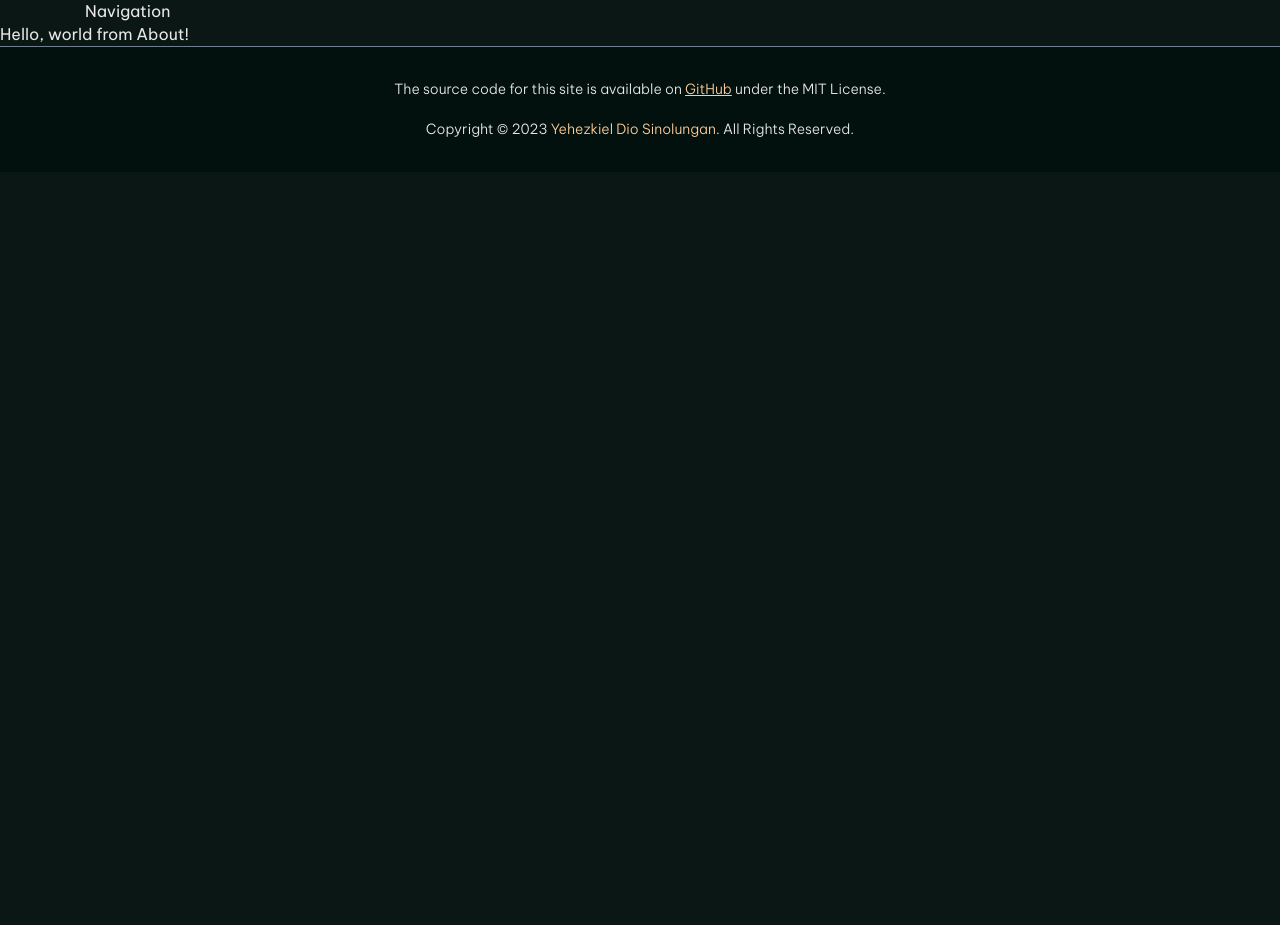
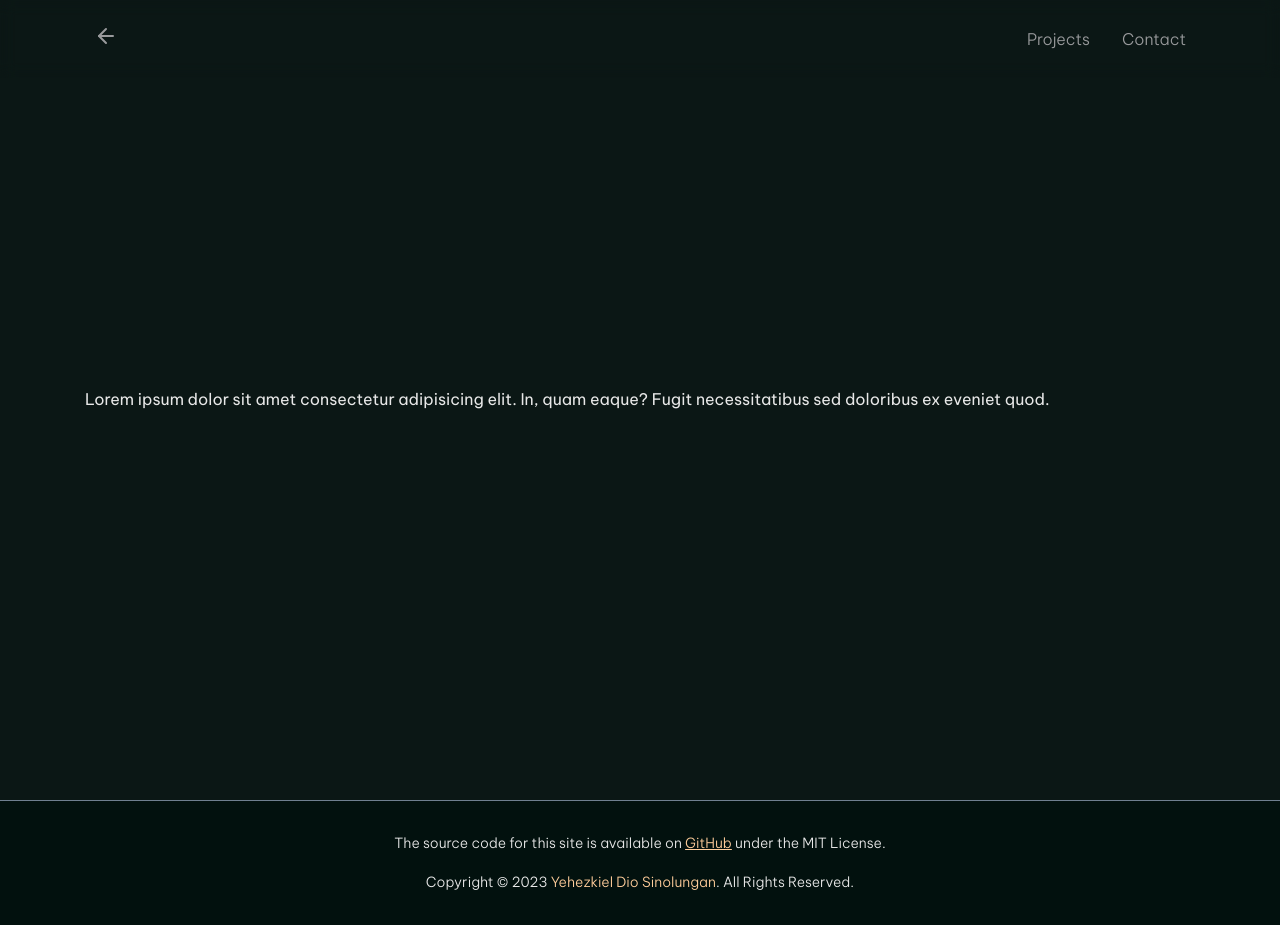
Before and after one commit to yehezkieldio/personal-website.old, a Next.js app: page /about in a window 1280 px wide. Before the commit the page ends 800 px from the top, so only its background shows below. Built offline with nearby package versions, Linux system fonts and the light colour scheme.

Commit message:
feat: page-navigation

```diff
--- a/src/app/about/page.tsx
+++ b/src/app/about/page.tsx
@@ -2,8 +2,11 @@
 
 export default function About() {
     return (
-        <main>
-            <div>Hello, world from About!</div>
+        <main className="page-about">
+            <div className="page-container">
+                Lorem ipsum dolor sit amet consectetur adipisicing elit. In, quam eaque? Fugit necessitatibus sed
+                doloribus ex eveniet quod.
+            </div>
         </main>
     );
 }
--- a/src/app/page.tsx
+++ b/src/app/page.tsx
@@ -21,7 +21,7 @@ export default function Main() {
                             <span className="highlight">web development</span> and{" "}
                             <span className="highlight">software architecture</span>. I&apos;ve mostly worked with{" "}
                             <span className="highlight">TypeScript</span> in the past, but I&apos;m also familiar with{" "}
-                            <span className="highlight">PHP</span> while also currently learning{" "}
+                            <span className="highlight">PHP</span> and also currently learning{" "}
                             <span className="highlight">Go</span>.
                         </p>
                     </article>
--- a/src/components/page-navigation.tsx
+++ b/src/components/page-navigation.tsx
@@ -1,12 +1,37 @@
 import useScroll from "../hooks/use-on-scroll";
+import Link from "next/link";
 
 export default function PageNavigation() {
     const isScrolled = useScroll(0);
 
     return (
         <nav className={`page-navigation ${isScrolled ? "page-navigation--sticky" : ""}`}>
-            <div className="page-navigation__container page-container">
-                <div className="page-navigation__inner">Navigation</div>
+            <div className="page-container">
+                <div className="page-navigation-content">
+                    <Link className="page-navigation--content-item" href="/projects">
+                        Projects
+                    </Link>
+                    <Link className="page-navigation--content-item" href="/contact">
+                        Contact
+                    </Link>
+                </div>
+                <Link className="arrow" href="/">
+                    <svg
+                        xmlns="http://www.w3.org/2000/svg"
+                        width="24"
+                        height="24"
+                        viewBox="0 0 24 24"
+                        fill="none"
+                        stroke="currentColor"
+                        strokeWidth="2"
+                        strokeLinecap="round"
+                        strokeLinejoin="round"
+                        className="w-6 h-6 "
+                    >
+                        <line x1="19" x2="5" y1="12" y2="12"></line>
+                        <polyline points="12 19 5 12 12 5"></polyline>
+                    </svg>
+                </Link>
             </div>
         </nav>
     );
--- /dev/null
+++ b/src/styles/components/_page-navigation.scss
@@ -0,0 +1,47 @@
+.page-navigation {
+    position: fixed;
+    right: 0;
+    left: 0;
+    top: 0;
+    z-index: 50;
+    transition-duration: 200ms;
+    backdrop-filter: blur(8px);
+
+    &--sticky {
+        border-bottom: 1px solid $slate;
+        background: transparent;
+        transition-duration: 500ms;
+    }
+
+    .page-container {
+        padding: 1.5rem;
+        display: flex;
+        flex-direction: row-reverse;
+        justify-content: space-between;
+        align-items: center;
+    }
+
+    .page-navigation-content {
+        display: flex;
+        gap: 2rem;
+        justify-content: space-between;
+
+        a {
+            color: $foreground-secondary;
+            text-decoration: none;
+            transition-duration: 500ms;
+            font-weight: 300;
+
+            &:hover {
+                color: lighten($color: $foreground-secondary, $amount: 20);
+            }
+        }
+    }
+    .arrow {
+        color: $foreground-secondary;
+
+        &:hover {
+            color: lighten($color: $foreground-secondary, $amount: 20);
+        }
+    }
+}
--- a/src/styles/index.scss
+++ b/src/styles/index.scss
@@ -39,8 +39,10 @@ body {
     color: $accent;
 }
 
+@import "components/page-navigation";
 @import "components/page-container";
+@import "components/page-footer";
 @import "components/button";
 
 @import "pages/page-main";
-@import "pages/page-footer";
+@import "pages/page-about";
--- /dev/null
+++ b/src/styles/pages/_page-about.scss
@@ -0,0 +1,6 @@
+.page-about {
+    display: flex;
+    align-items: center;
+    justify-content: center;
+    min-height: 100vh;
+}
```
Also changed, not shown: src/styles/components/_page-footer.scss (renamed from src/styles/pages/_page-footer.scss).
